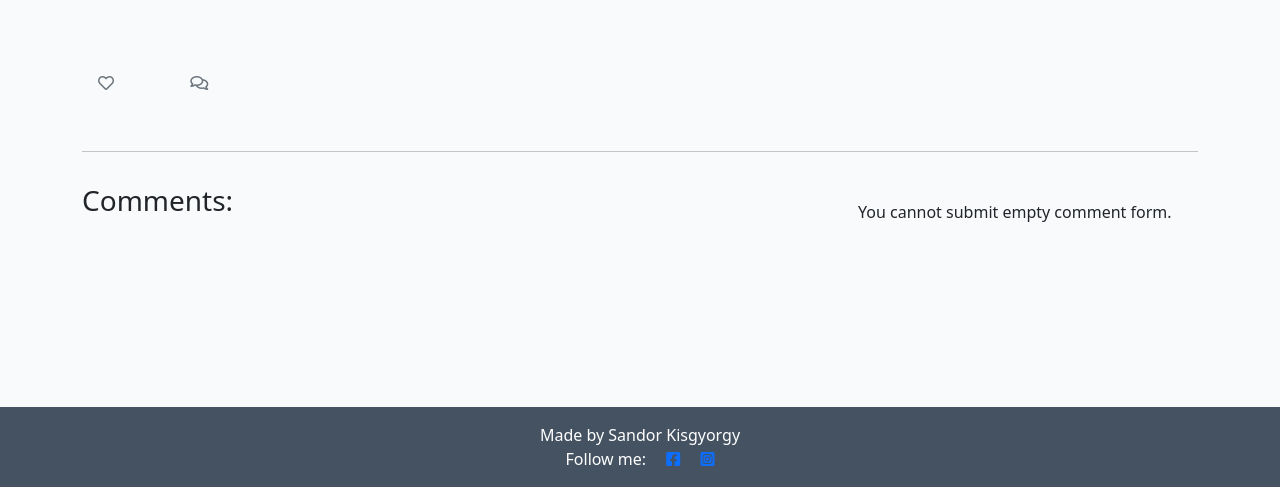
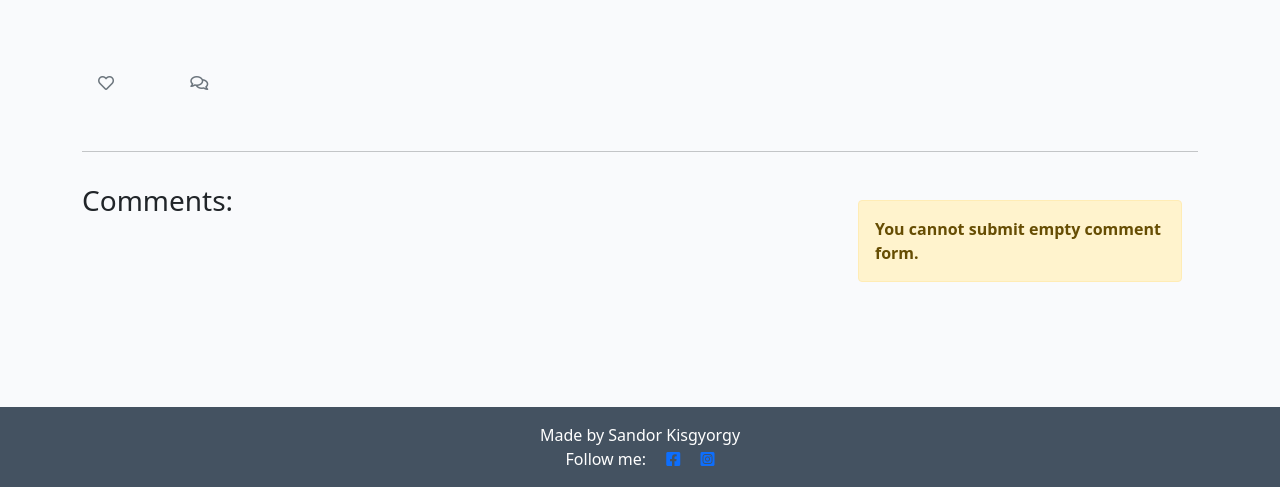
Before and after one commit to Code-Institute-Submissions/ksagep-Forth-milestone-project-MaquetteBlog_JanResub, a Django app: template templates/post_detail.html in a window 1280 px wide. Shown: the part 313-800 px from the top of the page. Run offline with Django 3.2, Linux system fonts and the light colour scheme; the template is opened without the code that fills it, so the values that code supplies are empty; some libraries are stand-ins or nearby versions.

Commit message:
Change the class of error message empty comment form.

```diff
--- a/templates/post_detail.html
+++ b/templates/post_detail.html
@@ -96,8 +96,8 @@
                     Your comment is awaiting approval
                 </div>
                 {% else %}
-                <div class="submit_empty_comment_form" role="alert">
-                    You cannot submit empty comment form.
+                <div class="alert alert-warning" role="alert">
+                    <strong>You cannot submit empty comment form.</strong>
                 </div>
                 {% endif %}
                 {% if user.is_authenticated %}
```
